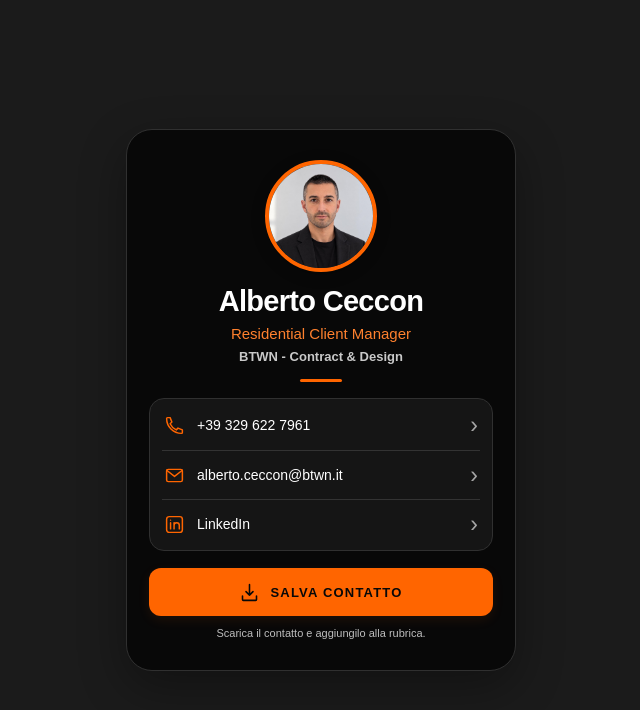
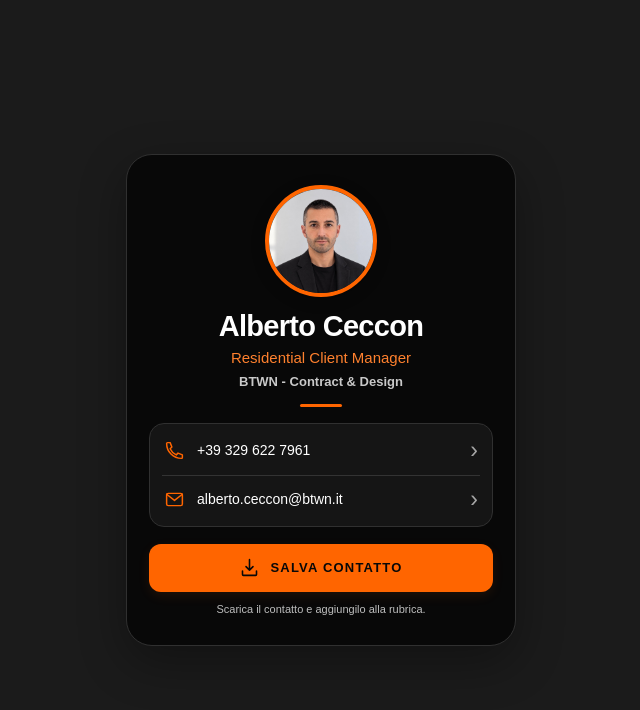
Before and after one commit to AlbertoCeccon/alberto-ceccon, a plain HTML site: page lavoro/index.html in a window 1280 px wide. Shown: the whole page, without its empty margins (319-959 px from the left). Drawn offline with Linux system fonts and the light colour scheme.

Commit message:
Remove LinkedIn row from lavoro landing page only

```diff
--- a/lavoro/index.html
+++ b/lavoro/index.html
@@ -70,11 +70,7 @@
         <svg viewBox="0 0 24 24" fill="none" stroke="currentColor" stroke-width="1.7" stroke-linecap="round" stroke-linejoin="round" aria-hidden="true"><rect x="3" y="5" width="18" height="14" rx="2"/><path d="m3 6 9 7 9-7"/></svg>
         <span>alberto.ceccon@btwn.it</span>
       </a>
-      <a class="contact" href="https://www.linkedin.com/in/albertoceccon/" target="_blank" rel="noopener noreferrer" aria-label="Profilo LinkedIn di Alberto Ceccon, apre una nuova scheda">
-        <svg viewBox="0 0 24 24" fill="none" stroke="currentColor" stroke-width="1.7" stroke-linecap="round" stroke-linejoin="round" aria-hidden="true"><rect x="3" y="3" width="18" height="18" rx="3"/><path d="M7.5 10v7M11.5 17v-7m0 3a3 3 0 0 1 6 0v4"/><circle cx="7.5" cy="7" r=".8" fill="currentColor" stroke="none"/></svg>
-        <span>LinkedIn</span>
-      </a>
-    </nav>
+   </nav>
     <a class="save" href="alberto-ceccon.vcf" download="alberto-ceccon.vcf">
       <svg viewBox="0 0 24 24" fill="none" stroke="currentColor" stroke-width="1.8" stroke-linecap="round" stroke-linejoin="round" aria-hidden="true"><path d="M12 3v12m-4-4 4 4 4-4M4 16v4a1 1 0 0 0 1 1h14a1 1 0 0 0 1-1v-4"/></svg>
       SALVA CONTATTO
```
